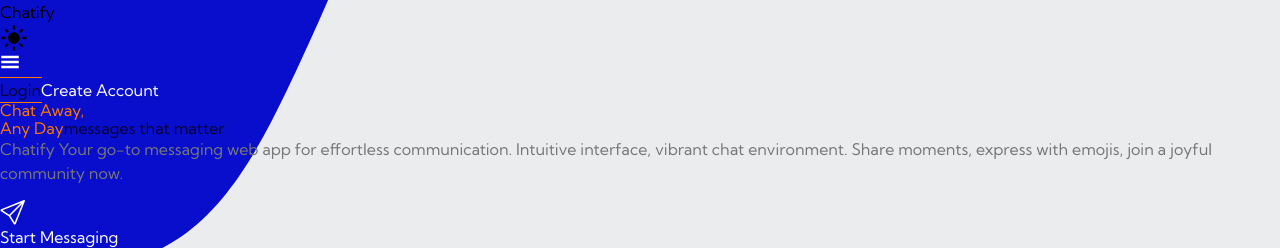
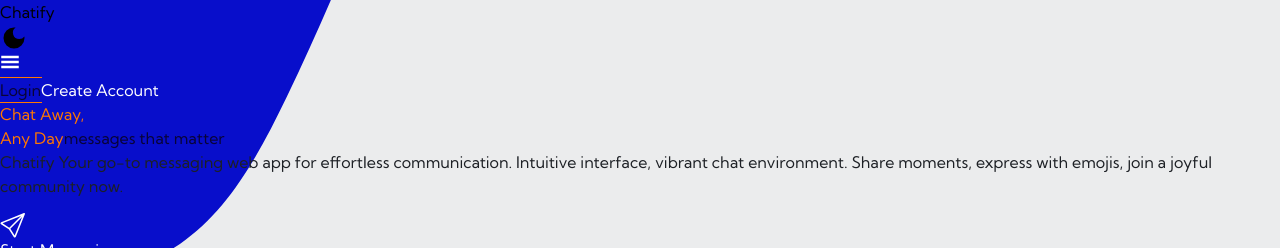
Before and after one commit to abhijeetvinkare/ChatNexus, a React (Vite) app: page / in a window 1280 px wide. Both pictures are taken after a click on the icon 14 px from the left and 38 px from the top of the page. Shown: the top 248 px of the page. Built offline with nearby package versions, Linux system fonts and the light colour scheme.

Commit message:
initial commit

```diff
--- a/package.json
+++ b/package.json
@@ -10,9 +10,12 @@
     "preview": "vite preview"
   },
   "dependencies": {
+    "@reduxjs/toolkit": "^2.2.1",
+    "js-cookie": "^3.0.5",
     "react": "^18.2.0",
     "react-dom": "^18.2.0",
     "react-icons": "^5.0.1",
+    "react-redux": "^9.1.0",
     "react-router-dom": "^6.22.0"
   },
   "devDependencies": {
--- a/src/Components/NavBar/Navbar.jsx
+++ b/src/Components/NavBar/Navbar.jsx
@@ -1,16 +1,34 @@
-import React, { useState } from "react";
+import React, { useEffect, useState } from "react";
 import "./Navbar.css";
 import { GiHamburgerMenu } from "react-icons/gi";
 import { NavLink } from "react-router-dom";
 import { MdLightMode } from "react-icons/md";
 import { MdDarkMode } from "react-icons/md";
+import Cookies from "js-cookie";
+import { useDispatch, useSelector } from "react-redux";
+import { toggleSwitch } from "../../redux/CounterSlice";
+
+const THEME_COOKIE_KEY = "theme";
 
 function Navbar() {
-  const [isDark, setisDark] = useState(false);
 
-  function handleisDark() {
-    setisDark(!isDark);
-  }
+    // Define state for dark mode
+    const isDarkMode = useSelector((state) => state.toggle.value)
+    const dispatch = useDispatch()
+
+    useEffect(() => {
+      document.body.setAttribute("data-theme", isDarkMode ? "dark" : "light");
+
+      // Save theme in cookie
+      Cookies.set(THEME_COOKIE_KEY, isDarkMode ? "dark" : "light");
+
+    }, [isDarkMode]);
+
+    const toggleTheme = () => {
+      dispatch(toggleSwitch())
+    };
+
+    console.log(isDarkMode)
 
   return (
     <div className="flex justify-between items-center max-sm:px-5 max-xl:px-10 px-28 py-6 xl:px-[90px]">
@@ -21,10 +39,10 @@
       </div>
       <div className="flex justify-around items-center">
         <div className="mr-3 cursor-pointer">
-          {isDark ? (
-            <MdLightMode size={28} onClick={handleisDark} />
+          {isDarkMode ? (
+            <MdLightMode size={28} onClick={toggleTheme} />
           ) : (
-            <MdDarkMode size={28} onClick={handleisDark} />
+            <MdDarkMode size={28} onClick={toggleTheme} />
           )}
         </div>
         <div className="nav-hamburger-btn-div sm:hidden">
--- a/src/Pages/HomePage/Home.css
+++ b/src/Pages/HomePage/Home.css
@@ -11,7 +11,6 @@
 }
 .left-heading{
     color: var(--skin-color-primary);
-    line-height: 1.1 !important;
 }
 .left-heading-span{
     color: var(--title-color);
--- a/src/Pages/HomePage/Home.jsx
+++ b/src/Pages/HomePage/Home.jsx
@@ -9,11 +9,11 @@
   return (
     <div className="home-container">
       <Navbar />
-      <div className="flex max-xl:mt-0 max-xl:pb-8 max-lg:pb-14 max-sm:pb-8">
+      <div className="flex max-xl:mt-0 max-xl:pb-8 max-lg:pb-14 max-sm:pb-14">
           <div className="w-1/2 max-lg:w-full max-lg:justify-center max-lg:flex max-lg:item-center">
-            <div className="px-16 xl:mt-4 xl:px-10 max-xl:px-2 max-lg:w-4/5 max-sm:px-0 mt-14 flex flex-col gap-y-6 max-lg:gap-y-8 ml-10 max-sm:ml-0">
-              <h1 className="left-heading text-6xl max-sm:text-5xl font-extrabold">Chat Away,<br/> Any Day<span className="left-heading-span mx-2 flex">messages that matter</span></h1>
-              <p className="text-justify font-semibold text-base home-left-div-para leading-relaxed max-lg:w-96 max-sm:w-11/12">Chatify Your go-to messaging web app for effortless communication. Intuitive interface, vibrant chat environment. Share moments, express with emojis, join a joyful community now.</p>
+            <div className="px-16 xl:mt-8 xl:px-10 max-xl:px-2 max-lg:w-4/5 max-sm:px-0 mt-14 flex flex-col gap-y-6 max-lg:gap-y-8 ml-10 max-sm:ml-0">
+              <h1 className="left-heading text-6xl max-sm:text-5xl font-extrabold max-sm:leading-relaxed max-lg:leading-relaxed">Chat Away,<br/> Any Day<span className="left-heading-span mx-2 flex max-sm:leading-relaxed ml-[-3px]">messages that matter</span></h1>
+              <p className="text-justify font-semibold text-base home-left-div-para leading-relaxed max-lg:w-96 max-sm:w-11/12 max-lg:leading-loose">Chatify Your go-to messaging web app for effortless communication. Intuitive interface, vibrant chat environment. Share moments, express with emojis, join a joyful community now.</p>
               <NavLink to="/login">
               <button className="btn-start-msg self-start p-4 w-56 font-bold text-lg flex justify-center items-center gap-x-3"><BsSend size={25}/> Start Messaging </button>
               </NavLink>
--- a/src/index.css
+++ b/src/index.css
@@ -2,37 +2,37 @@
 @tailwind components;
 @tailwind utilities;
 
-@import url('https://fonts.googleapis.com/css2?family=Kumbh+Sans:wght@400;500;600;700;800&display=swap');
+@import url("https://fonts.googleapis.com/css2?family=Kumbh+Sans:wght@400;500;600;700;800&display=swap");
 
 /*=============== BASE ===============*/
 
-*{
+* {
   margin: 0;
   padding: 0;
   box-sizing: border-box;
-    font-family: 'Kumbh Sans', sans-serif;
+  font-family: "Kumbh Sans", sans-serif;
 }
-html{
+html {
   scroll-behavior: smooth;
 }
-body{
-    background-color: #EBECED;
+body {
+  background-color: #ebeced;
 }
-ul{
+ul {
   list-style: none;
 }
-a{
+a {
   text-decoration: none;
 }
-img{
+img {
   max-width: 100%;
   height: auto;
 }
-button{
+button {
   cursor: pointer;
 }
 button,
-input{
+input {
   border: none;
   outline: none;
 }
@@ -40,16 +40,29 @@
 /*=============== VARIABLES CSS ===============*/
 :root {
   /*===== Colors =====*/
-    --skin-color-primary: #FF7700;
-    --skin-color-second: #080ECB;
+  --skin-color-primary: #ff7700;
+  --skin-color-second: #080ecb;
   --title-color: #090437;
-    --text-color: #777777;
-    --body-color: #EBECED;
-    --box-color: #FBFBFB;
-    --btn-color: #FFFFFF;
-    --black-color: #1D2025;
+  --text-color: #474747;
+  --body-color: #ebeced;
+  --box-color: #fbfbfb;
+  --btn-color: #ffffff;
+  --black-color: #1d2025;
   --scroll-bar-color: hsl(var(--hue-color), 12%, 38%);
   --scroll-thumb-color: hsl(var(--hue-color), 12%, 26%);
 
   /* 001220 */
 }
+
+[data-theme="light"] {
+  /*===== Colors =====*/
+  --skin-color-primary: #ff7700;
+  --skin-color-second: #080ecb;
+  --title-color: #090437;
+  --text-color:#1d2025;
+  --body-color: #001220;
+  --box-color: #fff;
+  --btn-color: #ffffff;
+  --scroll-bar-color: hsl(var(--hue-color), 12%, 62%);
+  --scroll-thumb-color: hsl(var(--hue-color), 12%, 74%);
+}
--- a/src/main.jsx
+++ b/src/main.jsx
@@ -3,9 +3,13 @@
 import App from "./App.jsx";
 import "./index.css";
 import { BrowserRouter } from "react-router-dom";
+import { Provider } from 'react-redux';
+import store from "./redux/Store.jsx"
 
 ReactDOM.createRoot(document.getElementById("root")).render(
+  <Provider store={store}>
     <BrowserRouter>
       <App />
-    </BrowserRouter>,
+    </BrowserRouter>
+    </Provider>,
 );
--- /dev/null
+++ b/src/redux/CounterSlice.jsx
@@ -0,0 +1,21 @@
+import { createSlice } from '@reduxjs/toolkit'
+import Cookies from "js-cookie";
+
+const THEME_COOKIE_KEY = "theme";
+const initialTheme = Cookies.get(THEME_COOKIE_KEY);
+
+export const CounterSlice = createSlice({
+  name: 'toggle',
+  initialState: {
+    value: !initialTheme || initialTheme === 'dark' ? true : false,
+  },
+  reducers: {
+    toggleSwitch: (state) => {
+      state.value = (!state.value)
+    },
+  },
+})
+
+export const { toggleSwitch } = CounterSlice.actions;
+
+export default CounterSlice.reducer;
--- /dev/null
+++ b/src/redux/Store.jsx
@@ -0,0 +1,8 @@
+import { configureStore } from "@reduxjs/toolkit"
+import counterReducer from "./CounterSlice"
+
+export default configureStore({
+    reducer:{
+        toggle:counterReducer,
+    },
+})
```
Also changed, not shown: 1 other file (tests, documents, lock files or other folders). Lines whose indentation alone changed are shown as unchanged.
